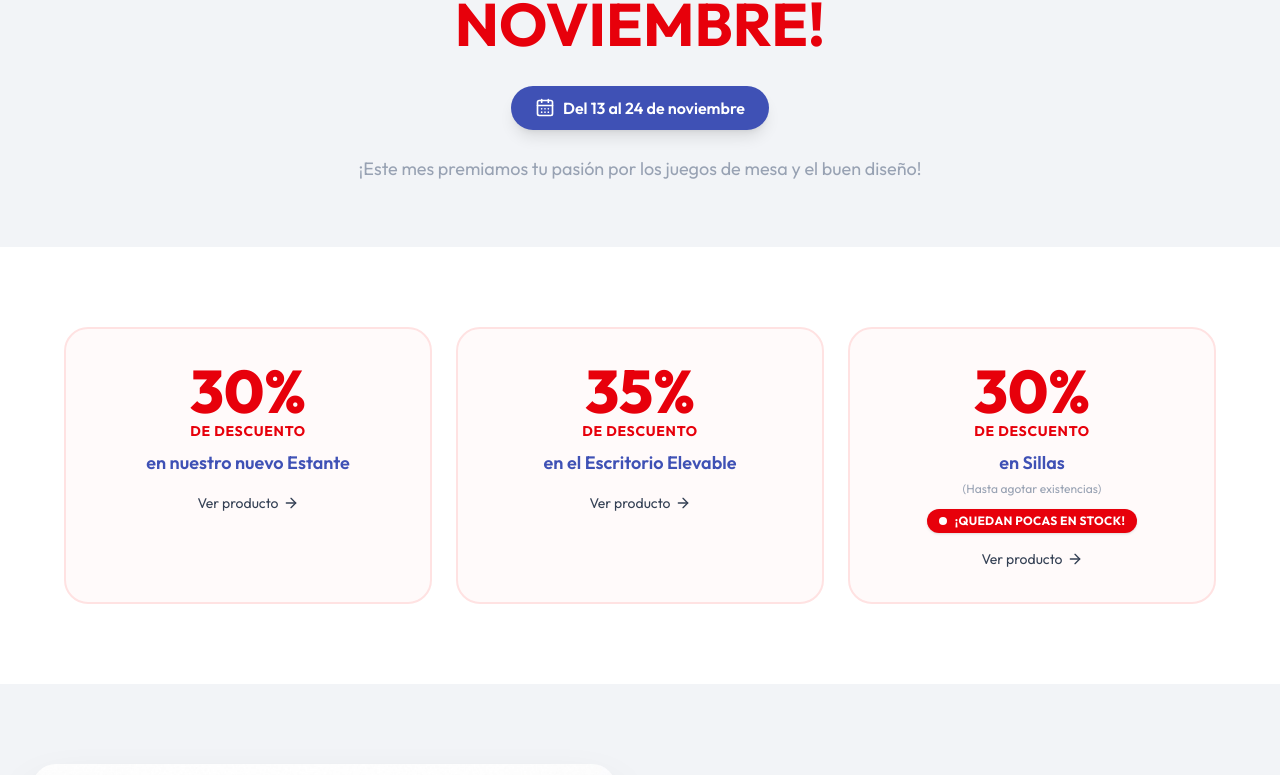
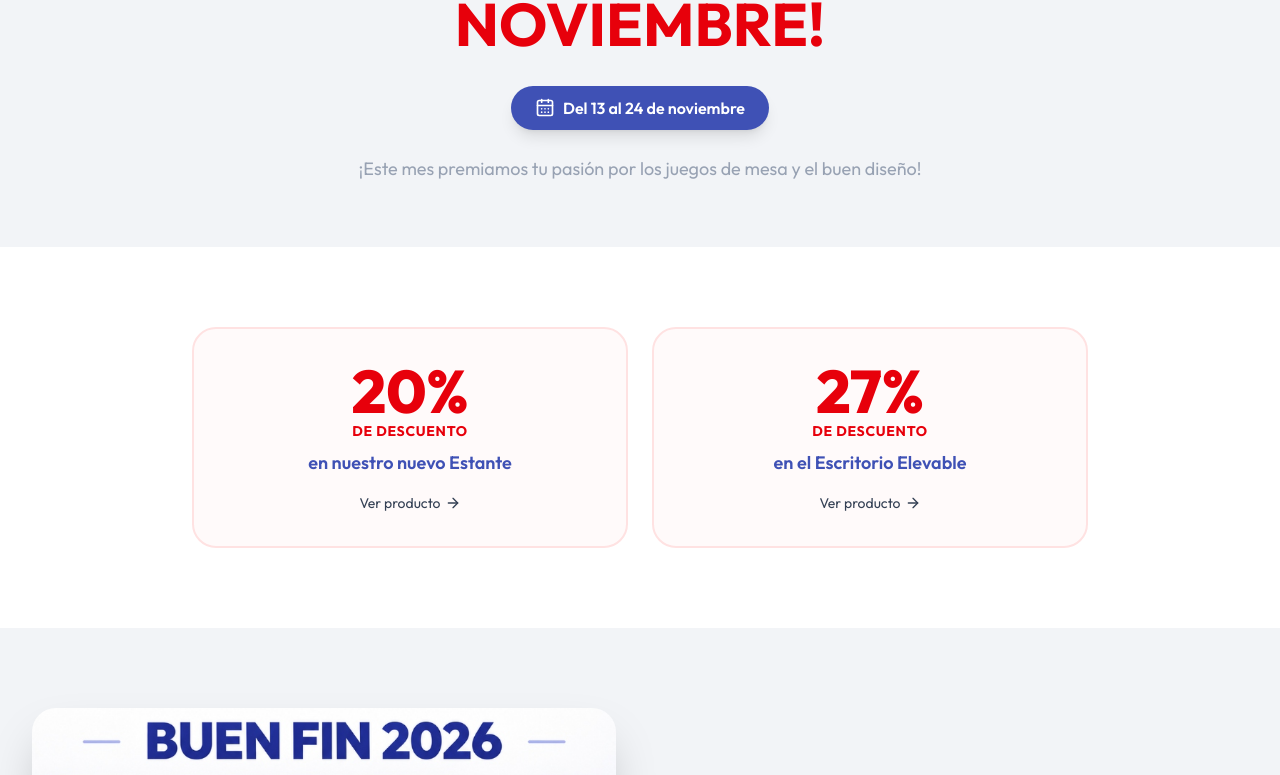
Before and after one commit to Arcoberto/CatalogoMidgard, a Next.js app: page /promociones in a window 1280 px wide. Shown: the part 492-1267 px from the top of the page. Built offline with nearby package versions, Linux system fonts and the light colour scheme.

Commit message:
Promociones: estante 20%, escritorio 27%, sin sillas

```diff
--- a/src/app/promociones/page.tsx
+++ b/src/app/promociones/page.tsx
@@ -4,9 +4,8 @@ import { ArrowRight, CalendarDays, CheckCircle2, Lightbulb } from 'lucide-react'
 export const metadata = { title: 'Promociones | Midgard Mesas de Juego' };
 
 const DESCUENTOS: { pct: string; label: string; href: string; note?: string; alert?: string }[] = [
-  { pct: '30%', label: 'en nuestro nuevo Estante', href: '/estantes' },
-  { pct: '35%', label: 'en el Escritorio Elevable', href: '/escritorios' },
-  { pct: '30%', label: 'en Sillas', note: 'Hasta agotar existencias', alert: '¡Quedan pocas en stock!', href: '/sillas' },
+  { pct: '20%', label: 'en nuestro nuevo Estante', href: '/estantes' },
+  { pct: '27%', label: 'en el Escritorio Elevable', href: '/escritorios' },
 ];
 
 const PAQUETE_ASGARD = [
@@ -41,7 +40,7 @@ export default function PromocionesPage() {
 
       {/* Descuentos */}
       <section className="w-full bg-white py-20 px-4 sm:px-6 lg:px-8">
-        <div className="max-w-6xl mx-auto grid grid-cols-1 md:grid-cols-3 gap-6">
+        <div className="max-w-4xl mx-auto grid grid-cols-1 md:grid-cols-2 gap-6">
           {DESCUENTOS.map((d) => (
             <Link key={d.label} href={d.href} className="group rounded-3xl border-2 border-red-100 bg-red-50/40 p-8 text-center hover:shadow-xl hover:-translate-y-1 transition-all">
               <p className="text-6xl font-extrabold text-red-600">{d.pct}</p>
```
